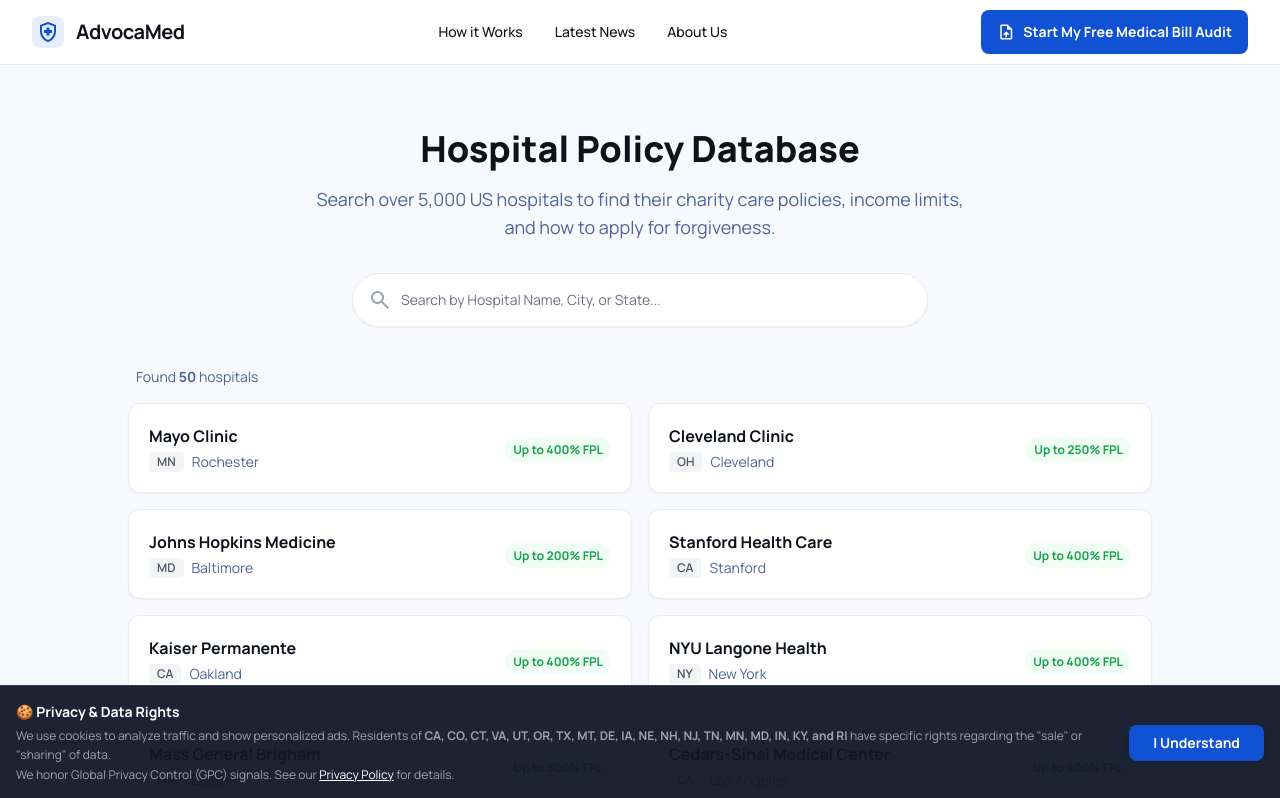
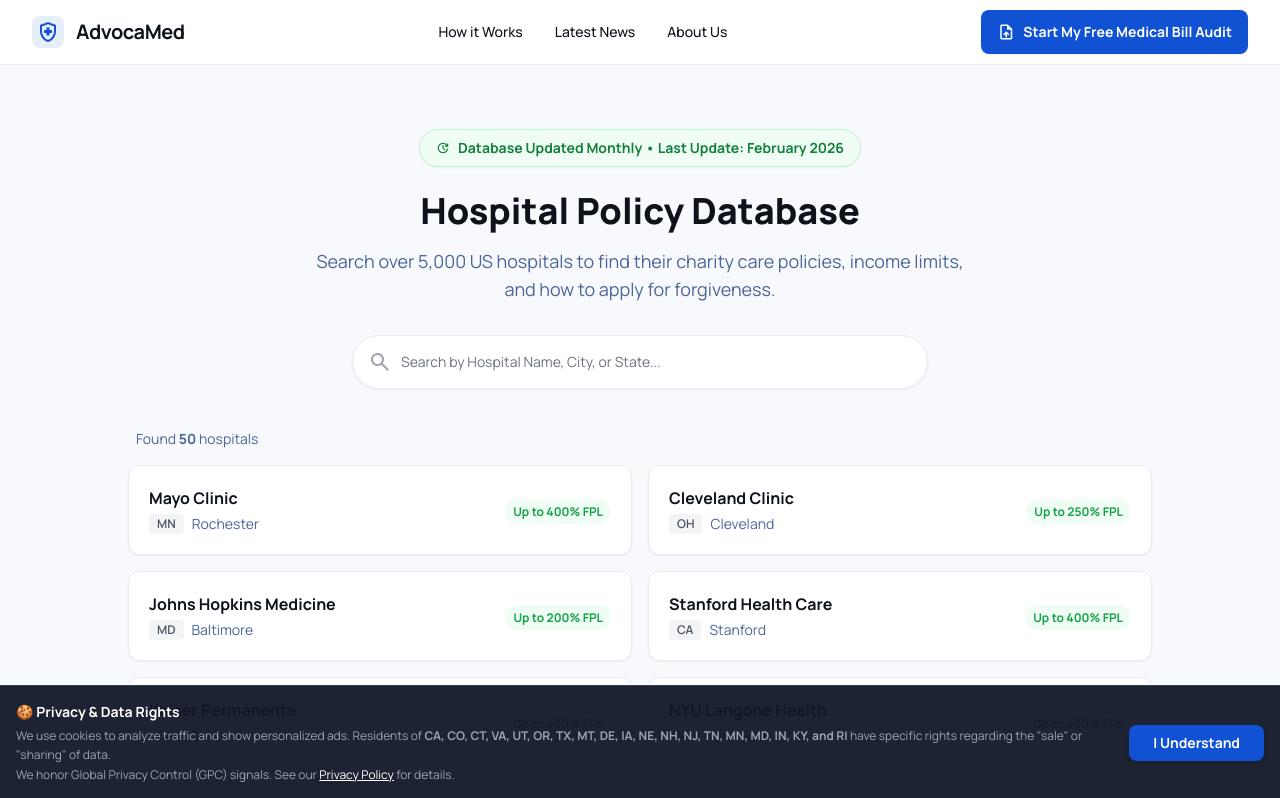
Before and after one commit to gkswjdgb/advocamed-ai, a React (Vite) app in the folder advocamed.ai/: page /hospitals in a window 1280 px wide. Shown: the top 798 px of the page. Built offline with nearby package versions, Linux system fonts and the light colour scheme.

Commit message:
Update HospitalDirectory.tsx

```diff
--- a/advocamed.ai/pages/HospitalDirectory.tsx
+++ b/advocamed.ai/pages/HospitalDirectory.tsx
@@ -38,6 +38,10 @@
         <div className="max-w-5xl mx-auto animate-fade-in-up">
 
           <div className="text-center mb-10">
+            <div className="inline-flex items-center justify-center space-x-2 bg-green-50 dark:bg-green-900/20 text-green-700 dark:text-green-400 px-4 py-2 rounded-full text-sm font-bold mb-6 border border-green-200 dark:border-green-800 shadow-sm">
+                <span className="material-symbols-outlined text-sm">update</span>
+                <span>Database Updated Monthly • Last Update: {new Date().toLocaleString('default', { month: 'long', year: 'numeric' })}</span>
+            </div>
             <h1 className="text-3xl md:text-4xl font-extrabold text-text-main-light dark:text-text-main-dark mb-4">Hospital Policy Database</h1>
             <p className="text-lg text-text-secondary-light dark:text-text-secondary-dark max-w-2xl mx-auto mb-8">
               Search over 5,000 US hospitals to find their charity care policies, income limits, and how to apply for forgiveness.
```
